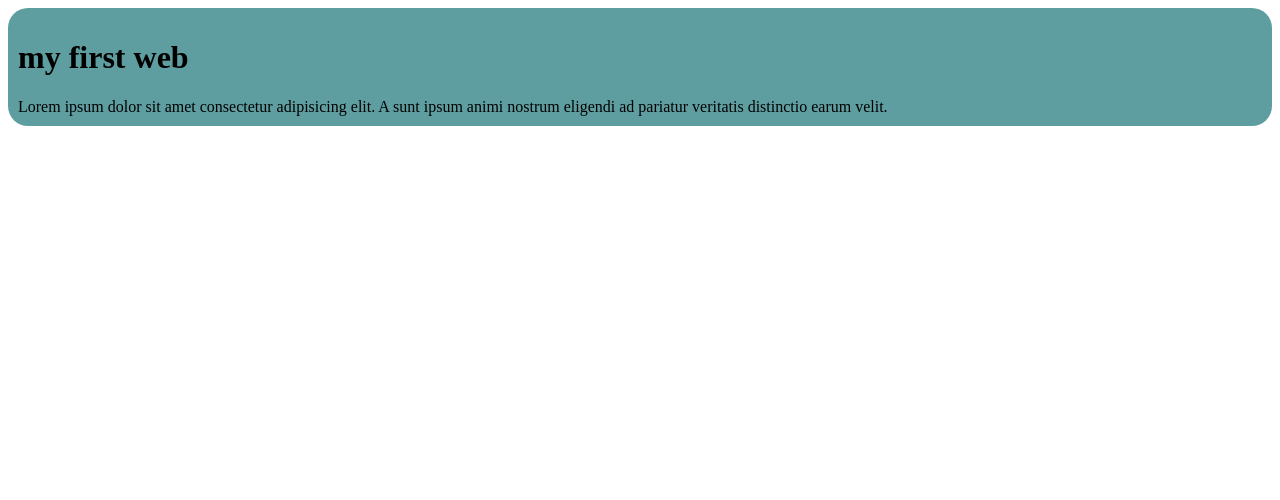
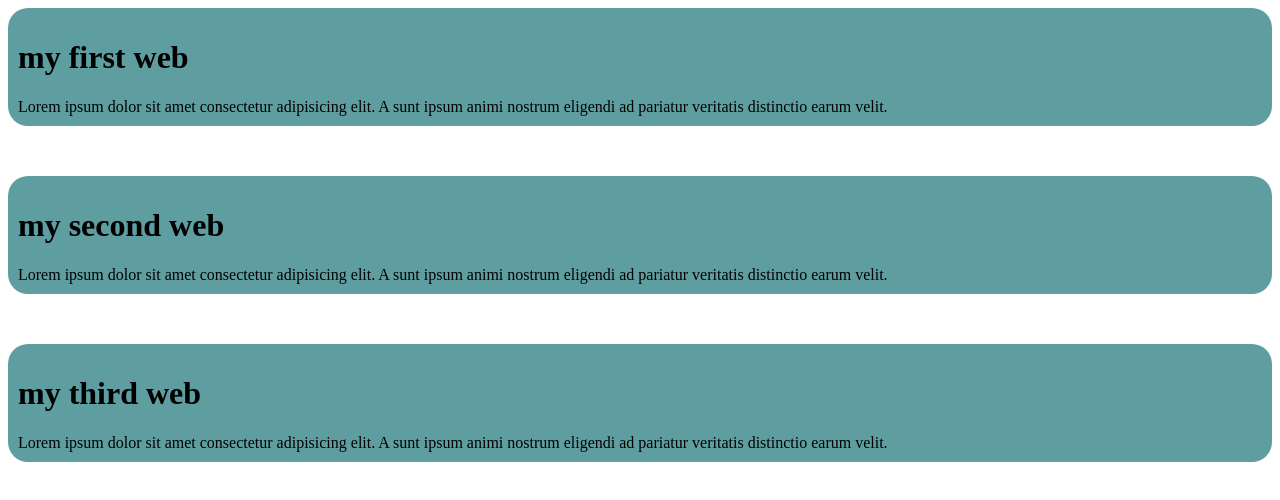
Before and after one commit to dinislam1990/my-simple-web, a plain HTML site: page index.html in a window 1280 px wide. Drawn offline with Linux system fonts and the light colour scheme.

Commit message:
added the second and third we site

```diff
--- a/index.html
+++ b/index.html
@@ -11,5 +11,13 @@
         <h1>my first web</h1>
         Lorem ipsum dolor sit amet consectetur adipisicing elit. A sunt ipsum animi nostrum eligendi ad pariatur veritatis distinctio earum velit.
     </div>
+    <div>
+        <h1>my second web</h1>
+        Lorem ipsum dolor sit amet consectetur adipisicing elit. A sunt ipsum animi nostrum eligendi ad pariatur veritatis distinctio earum velit.
+    </div>
+    <div>
+        <h1>my third web</h1>
+        Lorem ipsum dolor sit amet consectetur adipisicing elit. A sunt ipsum animi nostrum eligendi ad pariatur veritatis distinctio earum velit.
+    </div>
 </body>
 </html>
--- a/style.css
+++ b/style.css
@@ -2,4 +2,5 @@ div{
     background-color: cadetblue;
     padding: 10px;
     border-radius: 20px;
+    margin-bottom: 50px;
 }
```
